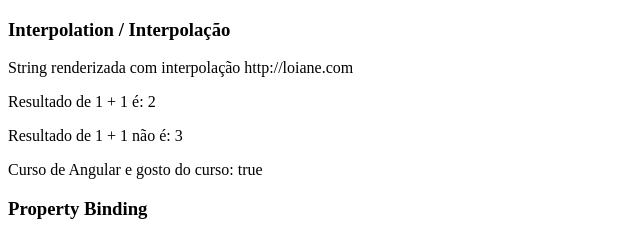
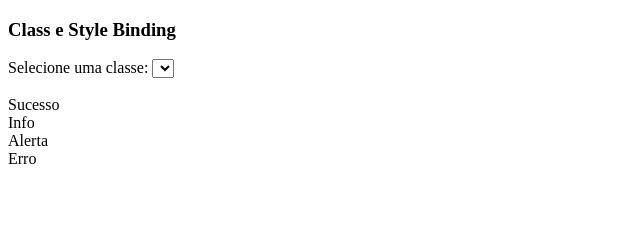
Before and after one commit to felipe-b-oliveira/curso-loiane-angular, an Angular app in the folder data-binding/: page / in a window 1280 px wide. Shown: the top 229 px of the page, without its empty margins (0-640 px from the left). Built offline with nearby package versions, Linux system fonts and the light colour scheme.

Commit message:
Adiciona HTML para teste do binding

```diff
--- a/data-binding/src/app/data-binding/data-binding.component.html
+++ b/data-binding/src/app/data-binding/data-binding.component.html
@@ -1,6 +1,6 @@
 <section class="property-binding">
 
-    <article>
+    <!--<article>
         <h3>Interpolation / Interpolação</h3>
         <p>String renderizada com interpolação {{ url }}</p>
         <p>Resultado de 1 + 1 é: {{ 1 + 1 }}</p>
@@ -15,6 +15,33 @@
         <img [src]="urlImagem">
         <p></p>
         <img bind-src="urlImagem">
+    </article>-->
+
+    <article>
+        <h3>Class e Style Binding</h3>
+        <div>
+            Selecione uma classe:
+            <select #classe (change)="0">
+                <option value="alert-success"></option>
+                <option value="alert-info"></option>
+                <option value="alert-warning"></option>
+                <option value="alert-danger"></option>
+            </select>
+            <br><br>
+
+            <div class="alert" role="alert"
+                [class.alert-success]="classe.value == 'alert-success'">Sucesso</div>
+
+            <div class="alert" role="alert"
+                [class.alert-info]="classe.value == 'alert-info'">Info</div>
+
+            <div class="alert" role="alert"
+                [class.alert-warning]="classe.value == 'alert-warning'">Alerta</div>
+
+            <div class="alert" role="alert"
+                [class.alert-danger]="classe.value == 'alert-danger'">Erro</div>
+
+        </div>
     </article>
 
 </section>
```
Also changed, not shown: 1 other file (tests, documents, lock files or other folders).
